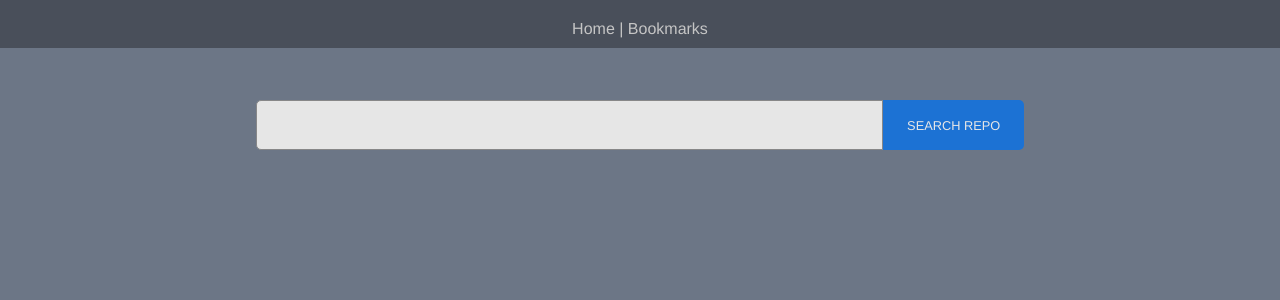
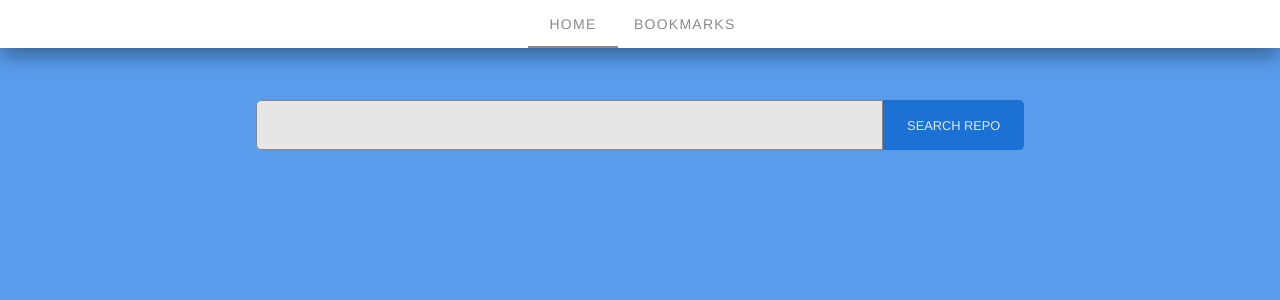
Before and after one commit to danpriori/fetch-github-repo-vue, a Vue app: page / in a window 1280 px wide. Shown: the top 300 px of the page. Built offline with nearby package versions, Linux system fonts and the light colour scheme; what vue-toasted would draw is missing.

Commit message:
update style and tabs

```diff
--- a/src/App.vue
+++ b/src/App.vue
@@ -1,17 +1,23 @@
 <template>
   <div id="app">
+    <div class="nav">
       <div id="header-nav" class="nav-bars">
-      <router-link to="/">Home</router-link> |
-      <router-link to="/bookmarks">
+        <v-tabs>
+          <v-tab to="/">
+            Home
+          </v-tab>
+          <v-tab to="/bookmarks">
             <v-badge
-          color="rgba(155, 40, 40, 0.5)"
+              color="rgba(155, 40, 40, 0.9)"
               bordered
               :value="getBookmarks"
               :content="getBookmarks"
             >
               Bookmarks
             </v-badge>
-      </router-link>
+          </v-tab>
+        </v-tabs>
+      </div>
     </div>
     <router-view />
   </div>
@@ -30,9 +36,9 @@ export default {
 
 <style lang="scss">
 // variables
-$main-bg-color: #6c7686;
+$main-bg-color: #589ceb;
 $header-bg-color: #494f5a;
-$text-color-white: rgb(197, 197, 197);
+$text-color-white: rgb(138, 138, 138);
 $text-color-white-hover: rgb(236, 236, 236);
 
 body {
@@ -45,25 +51,21 @@ body {
   text-align: center;
   color: #2c3e50;
   background: $main-bg-color;
+  .nav {
+    display: flex;
+    justify-content: center;
+    width: 100%;
+    position: fixed;
+    background: #fff;
+    -webkit-box-shadow: 0px 10px 18px -1px rgba(0, 0, 0, 0.33);
+    -moz-box-shadow: 0px 10px 18px -1px rgba(0, 0, 0, 0.33);
+    box-shadow: 0px 10px 18px -1px rgba(0, 0, 0, 0.33);
     .nav-bars {
-    background: $header-bg-color;
-    position: fixed;
-    width: 100%;
-    padding: 20px 10px 10px 10px;
       color: $text-color-white;
-
       a {
         color: $text-color-white;
-      text-decoration: none;
-      :hover {
-        color: $text-color-white-hover;
       }
     }
-  }
-
-  #header-nav {
-    top: 0;
-    left: 0;
   }
 
   #footer-nav {
```
Lines whose indentation alone changed are shown as unchanged.
